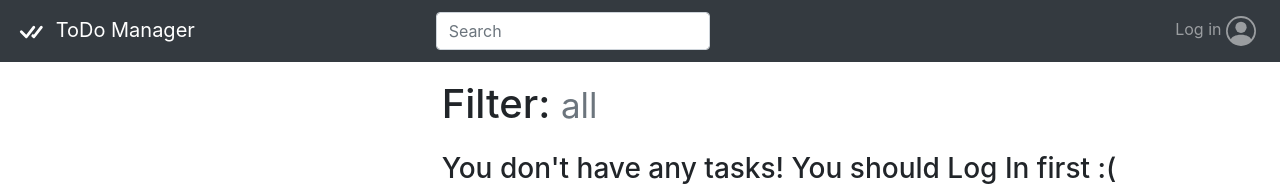
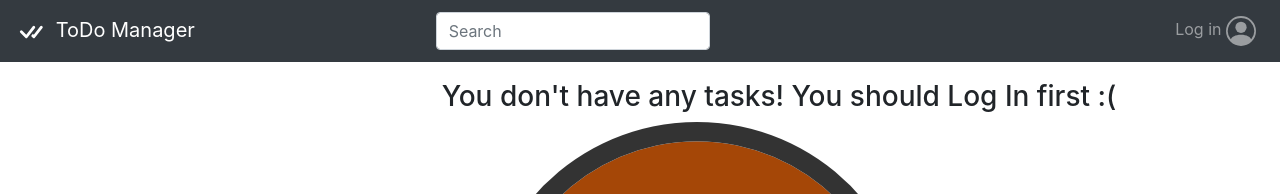
Before and after one commit to HeydarliAtabay/ToDoList, a React (Create React App) app in the folder client/: page /list/all in a window 1280 px wide. Shown: the top 194 px of the page. Built offline with nearby package versions, Linux system fonts and the light colour scheme; no server answers.

Commit message:
BigLab2: minor changes

```diff
--- a/client/src/App.js
+++ b/client/src/App.js
@@ -270,7 +270,7 @@ function TaskMgr (props) {
           {logged &&<Filters items={filters} defaultActiveKey={activeFilter} onSelection={handleSelection} />}
         </Col>
       <Col xs={8} className="below-nav">
-        <h1 className="pb-3">Filter: <small className="text-muted">{activeFilter}</small></h1>
+       {logged && <h1 className="pb-3">Filter: <small className="text-muted">{activeFilter}</small></h1>}
         {!logged && loading &&
 
         <>
```
